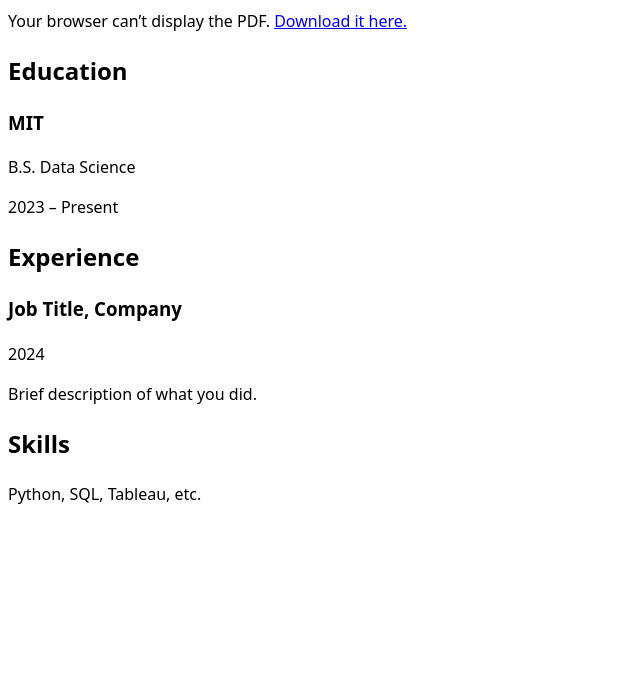
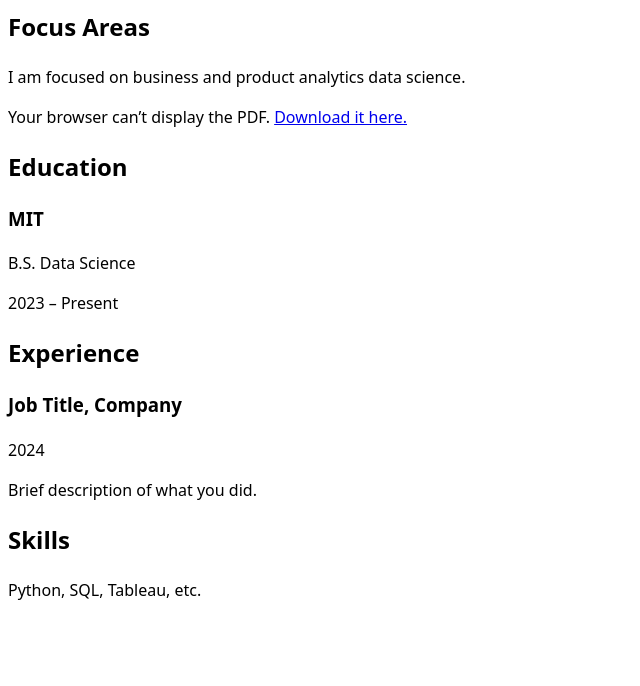
Before and after one commit to bigmacchung/portfolio, a plain HTML site: page cv/index.html in a window 1280 px wide. Shown: the part 114-800 px from the top of the page, without its empty margins (0-640 px from the left). Drawn offline with Linux system fonts and the light colour scheme.

Commit message:
Add focus areas to CV

```diff
--- a/cv/index.html
+++ b/cv/index.html
@@ -15,6 +15,10 @@
     <a href="https://github.com/bigmacchung" target="_blank">GitHub</a>
   </nav>
   <h1>CV</h1>
+  <section>
+  <h2>Focus Areas</h2>
+  <p>I am focused on business and product analytics data science.</p>
+  </section>
 
   <object data="./PM_Resume_Anon.pdf" type="application/pdf" width="100%" height="900">
   <p>Your browser can’t display the PDF. <a href="./PM_Resume_Anon.pdf">Download it here.</a></p>
```
